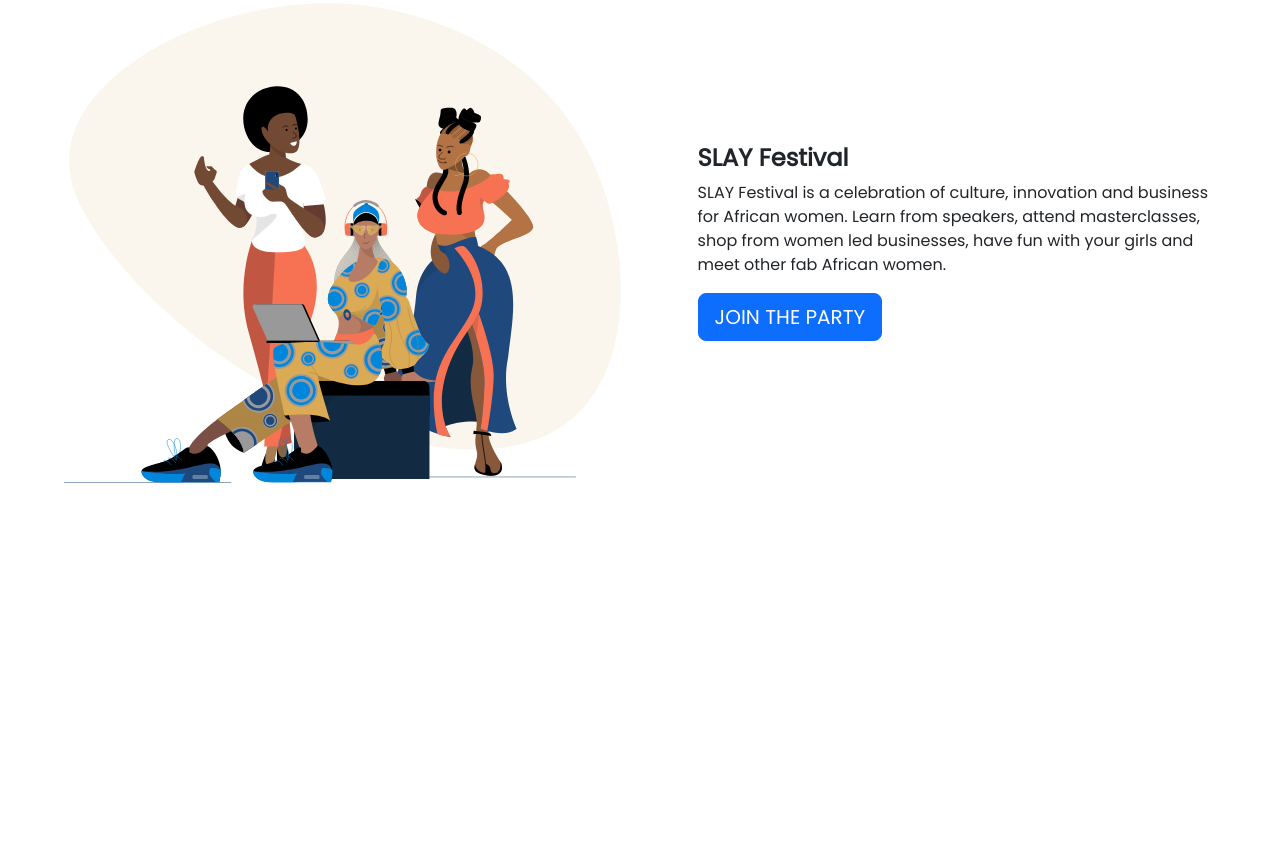
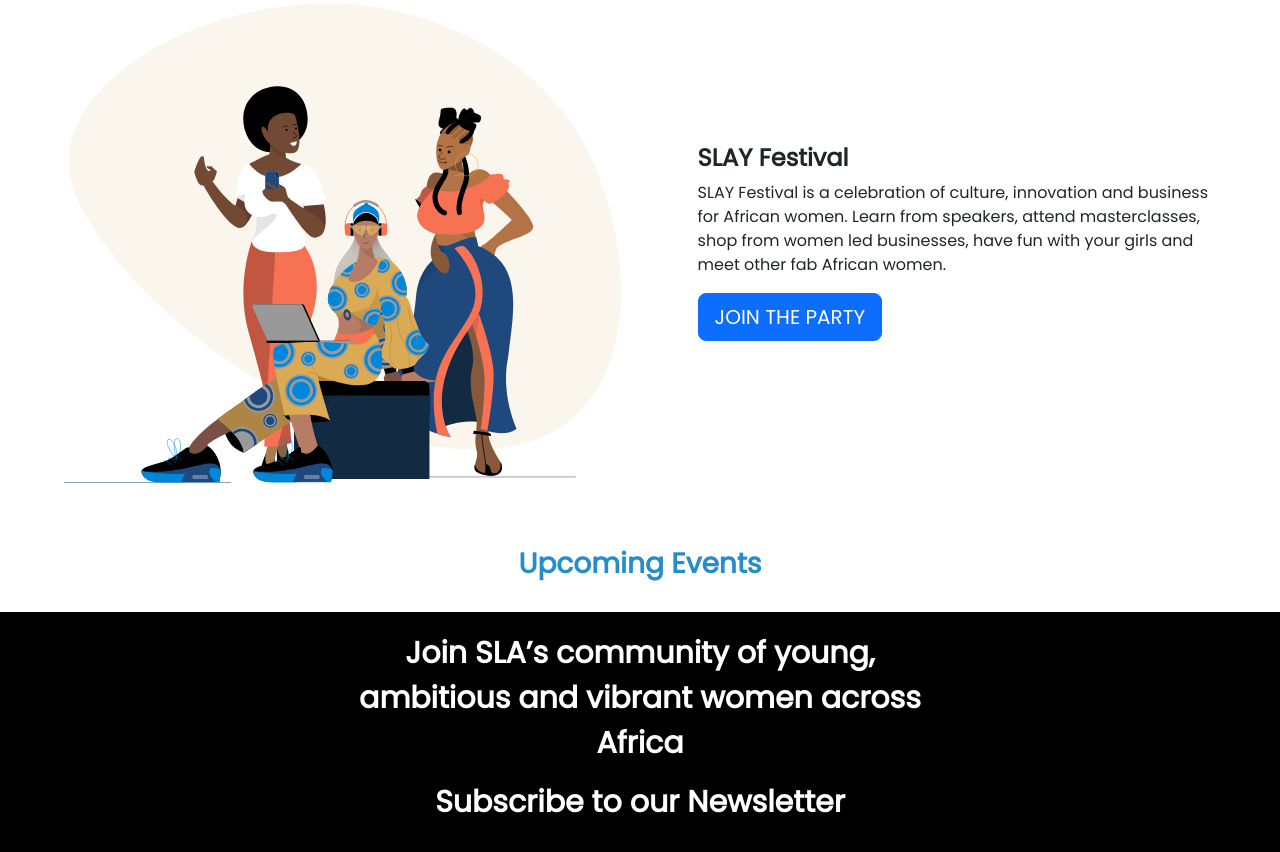
Before and after one commit to doiayokanmi/sheleads, a plain HTML site: page index.html in a window 1280 px wide. Shown: the part 2530-3382 px from the top of the page. Before the commit the page ends 3053 px from the top, so only its background shows below. Drawn offline with nearby package versions, Linux system fonts and the light colour scheme.

Commit message:
Section side completed

```diff
--- a/index.html
+++ b/index.html
@@ -4,9 +4,10 @@
     <meta charset="UTF-8">
     <meta http-equiv="X-UA-Compatible" content="IE=edge">
     <meta name="viewport" content="width=device-width, initial-scale=1.0">
-    <title>Document</title>
+    <title>She Leads Africa || Damilola</title>
     <link href="https://cdn.jsdelivr.net/npm/bootstrap@5.3.0-alpha3/dist/css/bootstrap.min.css" rel="stylesheet" integrity="sha384-KK94CHFLLe+nY2dmCWGMq91rCGa5gtU4mk92HdvYe+M/SXH301p5ILy+dN9+nJOZ" crossorigin="anonymous">
     <link rel="stylesheet" href="styles.css">
+    <link rel="icon" href="src/Sla-logo.png">
 </head>
 <body>
 
@@ -176,6 +177,25 @@
         </section>
 
 
+        <!-- Upcoming Events -->
+
+        <section id="upcomin">
+            <h3 class="text-center py-4">
+                Upcoming Events
+            </h3>
+        </section>
+
+        <footer>
+            <h3>
+                Join SLA’s community of young, ambitious and vibrant women across Africa
+            </h3>
+
+            <h4>
+                Subscribe to our Newsletter
+            </h4>
+        </footer>
+
+
     <script src="https://cdn.jsdelivr.net/npm/bootstrap@5.3.0-alpha3/dist/js/bootstrap.bundle.min.js" integrity="sha384-ENjdO4Dr2bkBIFxQpeoTz1HIcje39Wm4jDKdf19U8gI4ddQ3GYNS7NTKfAdVQSZe" crossorigin="anonymous"></script>
 </body>
 </html>
--- a/styles.css
+++ b/styles.css
@@ -119,3 +119,18 @@ header {
     max-width: 100%;
     max-height: 100%;
 }
+
+footer {
+    background-color: #000;
+    padding: 1em 4em;
+    color: #fff;
+}
+
+footer h3, footer h4 {
+    padding: 3px 9em;
+    font-size: 30px;
+    text-align: center;
+    line-height: 1.5em;
+    font-weight: 900;
+
+}
```
